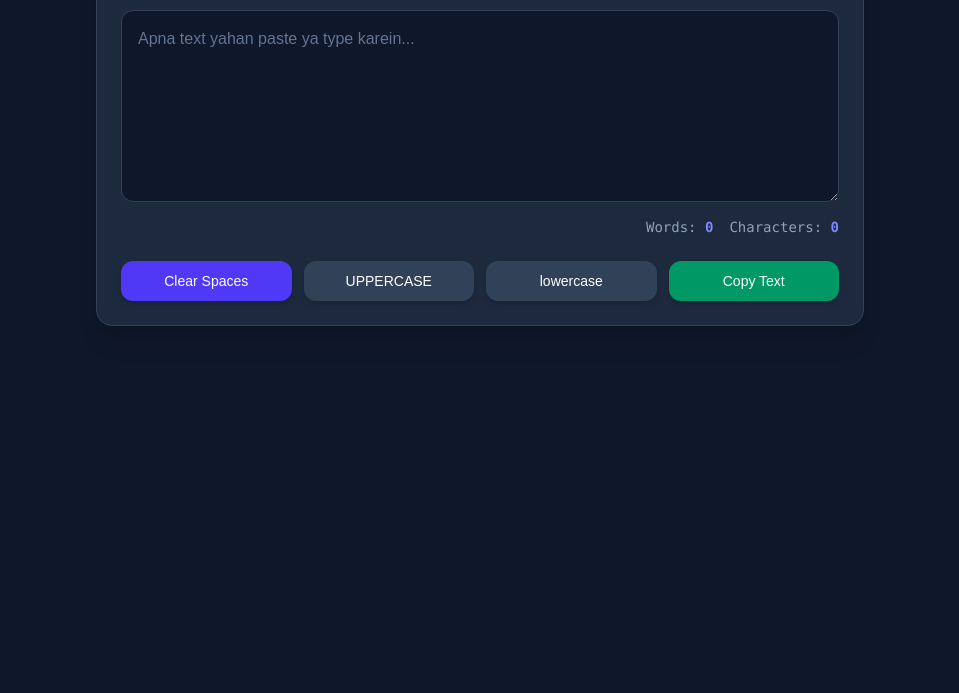
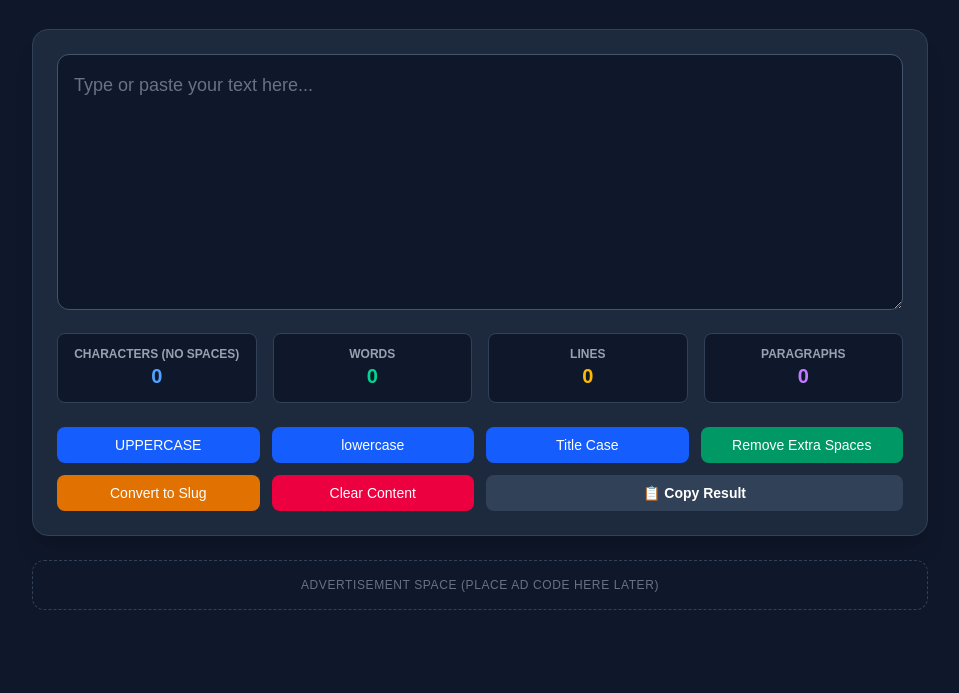
Before and after one commit to s6722191-hash/text-toolkit, a plain HTML site: page index.html in a window 1280 px wide. Shown: the part 107-800 px from the top of the page, without its empty margins (160-1119 px from the left). Drawn offline with nearby package versions, Linux system fonts and the light colour scheme.

Commit message:
Update index.html

```diff
--- a/index.html
+++ b/index.html
@@ -4,98 +4,120 @@
     <meta charset="UTF-8">
     <meta name="viewport" content="width=device-width, initial-scale=1.0">
     <title>SmartText Tools - Free Online Text Formatter & Counter</title>
-    <meta name="google-site-verification" content="JOHD5bZ5AE9LTQF4HLp52RfB5P78Zu6b155NSRTCjIw" />
 
-    <meta name="description" content="Free online text utility tool to count words, remove extra spaces online, case converter, text formatter.">
-    <meta name="keywords" content="word counter, remove extra spaces online, case converter, text tools">
+    <!-- SEO Meta Tags for Google Ranking -->
+    <meta name="description" content="Free online text utility tool to count words, remove extra spaces, convert case, and generate clean slugs instantly.">
+    <meta name="keywords" content="word counter, remove extra spaces online, case converter, text formatter, free text tools">
     <meta name="robots" content="index, follow">
 
+    <!-- Tailwind CSS for Modern UI -->
     <script src="https://cdn.jsdelivr.net/npm/@tailwindcss/browser@4"></script>
     <style>
         body { background-color: #0f172a; color: #f8fafc; font-family: sans-serif; }
     </style>
 </head>
-<body class="p-4 md:p-8 flex flex-col items-center min-h-screen">
+<body class="p-4 md:p-8">
 
-    <div class="w-full max-w-3xl bg-slate-800 p-6 rounded-2xl shadow-xl border border-slate-700">
-        <h1 class="text-2xl md:text-3xl font-bold text-center text-indigo-400 mb-6">SmartText Toolkit 🛠️</h1>
+    <div class="max-w-4xl mx-auto">
+        <!-- Header -->
+        <header class="text-center mb-8">
+            <h1 class="text-3xl md:text-4xl font-extrabold text-blue-500 mb-2">⚡ SmartText Utility Pro</h1>
+            <p class="text-gray-400 text-sm md:text-base">Format, clean, and analyze your text instantly. No logs, 100% secure.</p>
+        </header>
 
-        <textarea id="textInput" class="w-full h-48 p-4 bg-slate-900 border border-slate-700 rounded-xl focus:ring-2 focus:ring-indigo-500 focus:outline-none placeholder-slate-500 text-slate-100" placeholder="Apna text yahan paste ya type karein..."></textarea>
+        <!-- Main Workspace -->
+        <div class="bg-slate-800 rounded-2xl p-6 shadow-xl border border-slate-700 mb-6">
+            <!-- Textarea -->
+            <textarea id="mainInput" class="w-full h-64 bg-slate-900 text-slate-100 p-4 rounded-xl border border-slate-600 focus:outline-none focus:border-blue-500 resize-y placeholder-gray-500 text-lg mb-4" placeholder="Type or paste your text here..."></textarea>
 
-        <div class="mt-2 text-sm text-slate-400 flex gap-4 justify-end font-mono">
-            <span>Words: <span id="wordCount" class="text-indigo-400 font-bold">0</span></span>
-            <span>Characters: <span id="charCount" class="text-indigo-400 font-bold">0</span></span>
+            <!-- Live Stats Counter -->
+            <div class="grid grid-cols-2 sm:grid-cols-4 gap-4 mb-6 text-center">
+                <div class="bg-slate-900 p-3 rounded-lg border border-slate-700">
+                    <span class="block text-xs uppercase text-gray-400 font-semibold">Characters (No Spaces)</span>
+                    <span id="charCount" class="text-xl font-bold text-blue-400">0</span>
+                </div>
+                <div class="bg-slate-900 p-3 rounded-lg border border-slate-700">
+                    <span class="block text-xs uppercase text-gray-400 font-semibold">Words</span>
+                    <span id="wordCount" class="text-xl font-bold text-emerald-400">0</span>
+                </div>
+                <div class="bg-slate-900 p-3 rounded-lg border border-slate-700">
+                    <span class="block text-xs uppercase text-gray-400 font-semibold">Lines</span>
+                    <span id="lineCount" class="text-xl font-bold text-amber-400">0</span>
+                </div>
+                <div class="bg-slate-900 p-3 rounded-lg border border-slate-700">
+                    <span class="block text-xs uppercase text-gray-400 font-semibold">Paragraphs</span>
+                    <span id="paraCount" class="text-xl font-bold text-purple-400">0</span>
+                </div>
+            </div>
+
+            <!-- Action Buttons Grid -->
+            <div class="grid grid-cols-2 sm:grid-cols-3 md:grid-cols-4 gap-3">
+                <button onclick="transformText('upper')" class="bg-blue-600 hover:bg-blue-700 text-white font-medium py-2 px-3 rounded-lg transition text-sm">UPPERCASE</button>
+                <button onclick="transformText('lower')" class="bg-blue-600 hover:bg-blue-700 text-white font-medium py-2 px-3 rounded-lg transition text-sm">lowercase</button>
+                <button onclick="transformText('title')" class="bg-blue-600 hover:bg-blue-700 text-white font-medium py-2 px-3 rounded-lg transition text-sm">Title Case</button>
+                <button onclick="transformText('clean')" class="bg-emerald-600 hover:bg-emerald-700 text-white font-medium py-2 px-3 rounded-lg transition text-sm">Remove Extra Spaces</button>
+                <button onclick="transformText('slug')" class="bg-amber-600 hover:bg-amber-700 text-white font-medium py-2 px-3 rounded-lg transition text-sm">Convert to Slug</button>
+                <button onclick="clearText()" class="bg-rose-600 hover:bg-rose-700 text-white font-medium py-2 px-3 rounded-lg transition text-sm">Clear Content</button>
+                <button onclick="copyToClipboard()" class="col-span-2 sm:col-span-1 md:col-span-2 bg-slate-700 hover:bg-slate-600 text-white font-bold py-2 px-3 rounded-lg transition text-sm flex items-center justify-center gap-1">
+                    📋 Copy Result
+                </button>
+            </div>
         </div>
 
-        <div class="grid grid-cols-2 sm:grid-cols-4 gap-3 mt-6">
-            <button id="clearSpacesBtn" class="bg-indigo-600 hover:bg-indigo-700 text-white font-medium py-2.5 px-4 rounded-xl transition duration-200 text-sm cursor-pointer shadow-md">
-                Clear Spaces
-            </button>
-            <button id="uppercaseBtn" class="bg-slate-700 hover:bg-slate-600 text-white font-medium py-2.5 px-4 rounded-xl transition duration-200 text-sm cursor-pointer shadow-md">
-                UPPERCASE
-            </button>
-            <button id="lowercaseBtn" class="bg-slate-700 hover:bg-slate-600 text-white font-medium py-2.5 px-4 rounded-xl transition duration-200 text-sm cursor-pointer shadow-md">
-                lowercase
-            </button>
-            <button id="copyBtn" class="bg-emerald-600 hover:bg-emerald-700 text-white font-medium py-2.5 px-4 rounded-xl transition duration-200 text-sm cursor-pointer shadow-md">
-                Copy Text
-            </button>
+        <!-- Ad Placeholder -->
+        <div class="bg-slate-900 border border-dashed border-slate-700 rounded-xl p-4 text-center text-xs text-gray-500 mb-8 tracking-wider">
+            ADVERTISEMENT SPACE (PLACE AD CODE HERE LATER)
         </div>
     </div>
 
+    <!-- Core Logic -->
     <script>
-        const textInput = document.getElementById('textInput');
-        const wordCount = document.getElementById('wordCount');
-        const charCount = document.getElementById('charCount');
+        const textarea = document.getElementById('mainInput');
 
-        // 1. Real-time Word & Character Counter
-        textInput.addEventListener('input', () => {
-            const text = textInput.value;
-            charCount.textContent = text.length;
+        textarea.addEventListener('input', () => {
+            const text = textarea.value;
 
-            // Words count logic (handling multiple spaces correctly)
+            // FIXED: Counts characters excluding all types of spaces
+            const noSpacesText = text.replace(/\s/g, '');
+            document.getElementById('charCount').textContent = noSpacesText.length;
+
+            // Word Count
             const words = text.trim().split(/\s+/).filter(word => word.length > 0);
-            wordCount.textContent = words.length;
+            document.getElementById('wordCount').textContent = words.length;
+
+            // Line Count
+            const lines = text.split('\n').filter(line => line.length > 0);
+            document.getElementById('lineCount').textContent = text.length > 0 ? lines.length : 0;
+
+            // Paragraph Count
+            const paras = text.split(/\n\s*\n/).filter(p => p.trim().length > 0);
+            document.getElementById('paraCount').textContent = text.length > 0 ? paras.length : 0;
         });
 
-        // 2. Remove Extra Spaces Function
-        document.getElementById('clearSpacesBtn').addEventListener('click', () => {
-            let text = textInput.value;
-            let cleanedText = text.replace(/\s+/g, ' ').trim();
-            textInput.value = cleanedText;
-            // Update counts after clearing spaces
-            textInput.dispatchEvent(new Event('input'));
-        });
+        function transformText(type) {
+            let currentText = textarea.value;
+            if(!currentText.trim()) return;
 
-        // 3. UPPERCASE Function
-        document.getElementById('uppercaseBtn').addEventListener('click', () => {
-            textInput.value = textInput.value.toUpperCase();
-        });
+            switch(type) {
+                case 'upper': textarea.value = currentText.toUpperCase(); break;
+                case 'lower': textarea.value = currentText.toLowerCase(); break;
+                case 'title': textarea.value = currentText.replace(/\w\S*/g, (txt) => txt.charAt(0).toUpperCase() + txt.substr(1).toLowerCase()); break;
+                case 'clean': textarea.value = currentText.replace(/\s+/g, ' ').trim(); break;
+                case 'slug': textarea.value = currentText.toLowerCase().replace(/[^a-z0-9\s-]/g, '').replace(/\s+/g, '-').replace(/-+/g, '-').trim(); break;
+            }
+            textarea.dispatchEvent(new Event('input'));
+        }
 
-        // 4. Lowercase Function
-        document.getElementById('lowercaseBtn').addEventListener('click', () => {
-            textInput.value = textInput.value.toLowerCase();
-        });
+        function clearText() {
+            textarea.value = '';
+            textarea.dispatchEvent(new Event('input'));
+        }
 
-        // 5. Copy to Clipboard Function
-        document.getElementById('copyBtn').addEventListener('click', () => {
-            if (textInput.value.trim() === "") return;
-
-            textInput.select();
-            textInput.setSelectionRange(0, 99999); // Mobile optimization
-            navigator.clipboard.writeText(textInput.value);
-
-            // Temporary Visual Feedback on Button
-            const copyBtn = document.getElementById('copyBtn');
-            const originalText = copyBtn.textContent;
-            copyBtn.textContent = "Copied! ✓";
-            copyBtn.classList.replace('bg-emerald-600', 'bg-slate-600');
-
-            setTimeout(() => {
-                copyBtn.textContent = originalText;
-                copyBtn.classList.replace('bg-slate-600', 'bg-emerald-600');
-            }, 1500);
-        });
+        function copyToClipboard() {
+            if(!textarea.value) return;
+            navigator.clipboard.writeText(textarea.value);
+            alert('Text copied to clipboard! 👍');
+        }
     </script>
 </body>
 </html>
```
